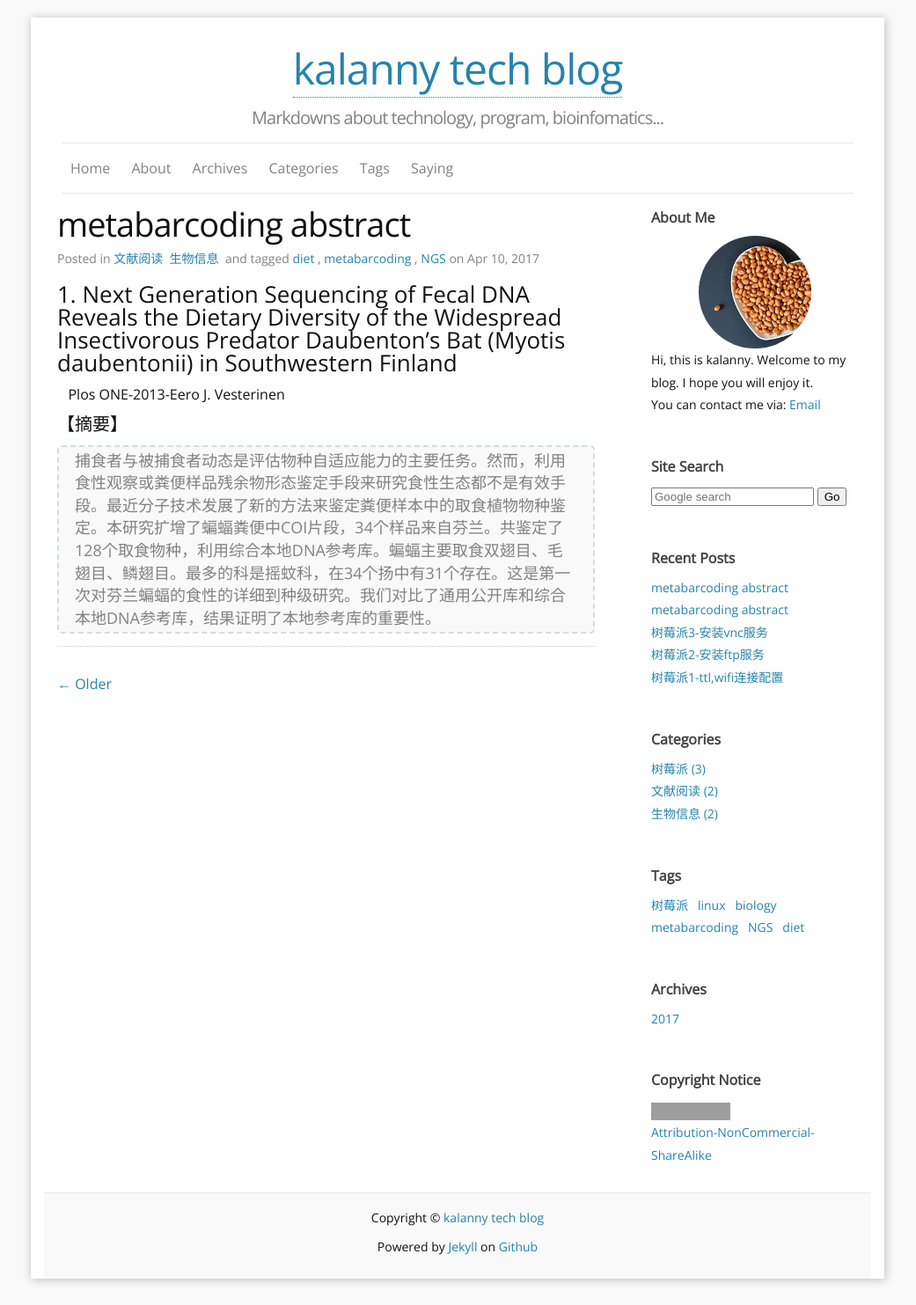
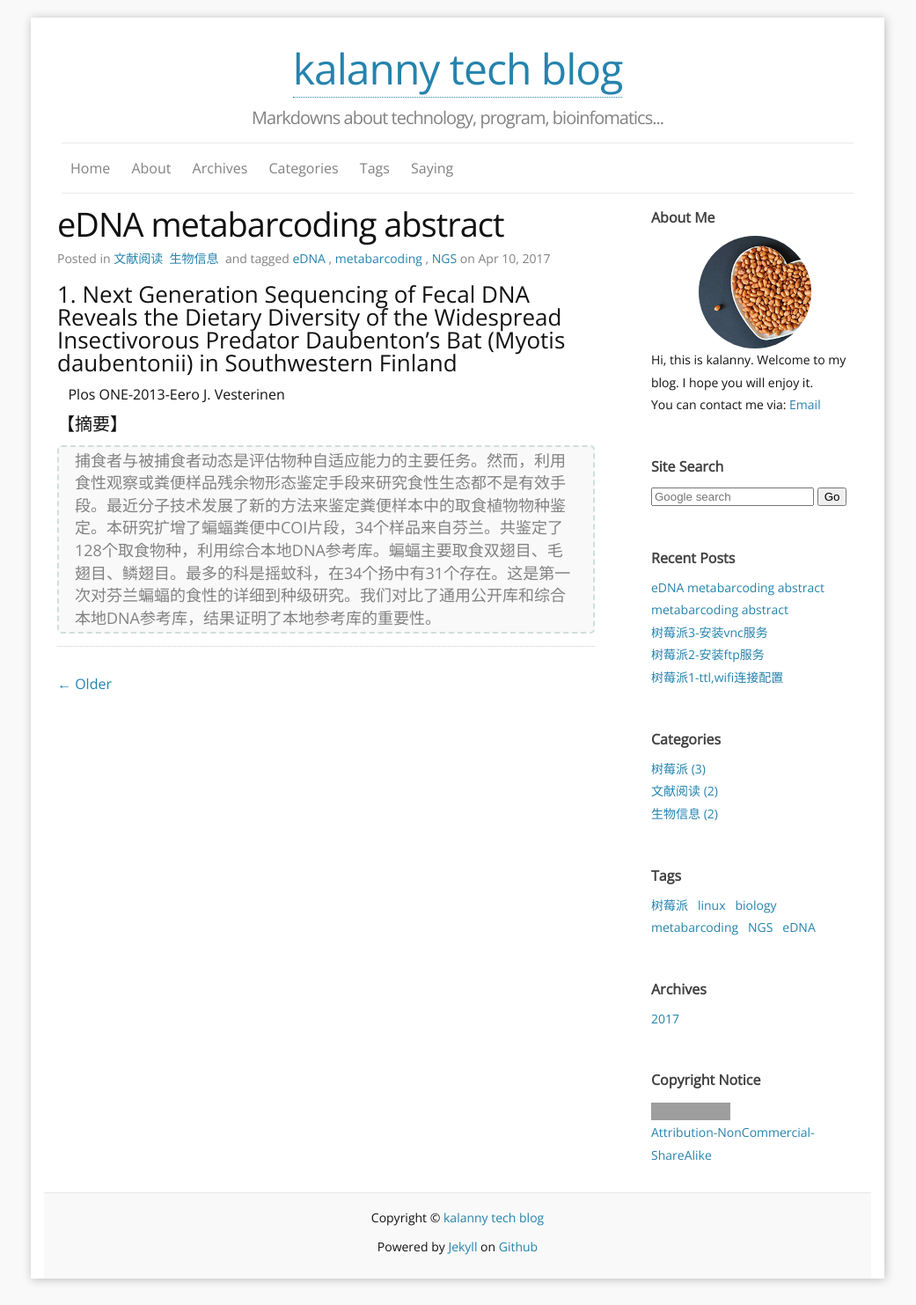
Before and after one commit to kalanny/kalanny.github.io, a Jekyll site: the page built from _posts/2017-04-10-文献阅读-eDNA与水生生态监测.md, in a window 1280 px wide. Shown: the whole page at 88% size, without its empty margins (120-1161 px from the left). Built offline with Jekyll 4.4.1, drawn with Linux system fonts in a browser that asks for light colours; nearby versions of some CDN libraries; grey boxes are pictures that could not be loaded.

Commit message:
Update 2017-04-10-文献阅读-eDNA与水生生态监测.md

```diff
--- a/_posts/2017-04-10-文献阅读-eDNA与水生生态监测.md
+++ b/_posts/2017-04-10-文献阅读-eDNA与水生生态监测.md
@@ -1,8 +1,8 @@
 ---
 layout: post
-title: metabarcoding abstract
+title: eDNA metabarcoding abstract
 categories: [文献阅读, 生物信息]
-tags: [diet, metabarcoding, NGS]
+tags: [eDNA, metabarcoding, NGS]
 fullview: false
 ---
 
```
